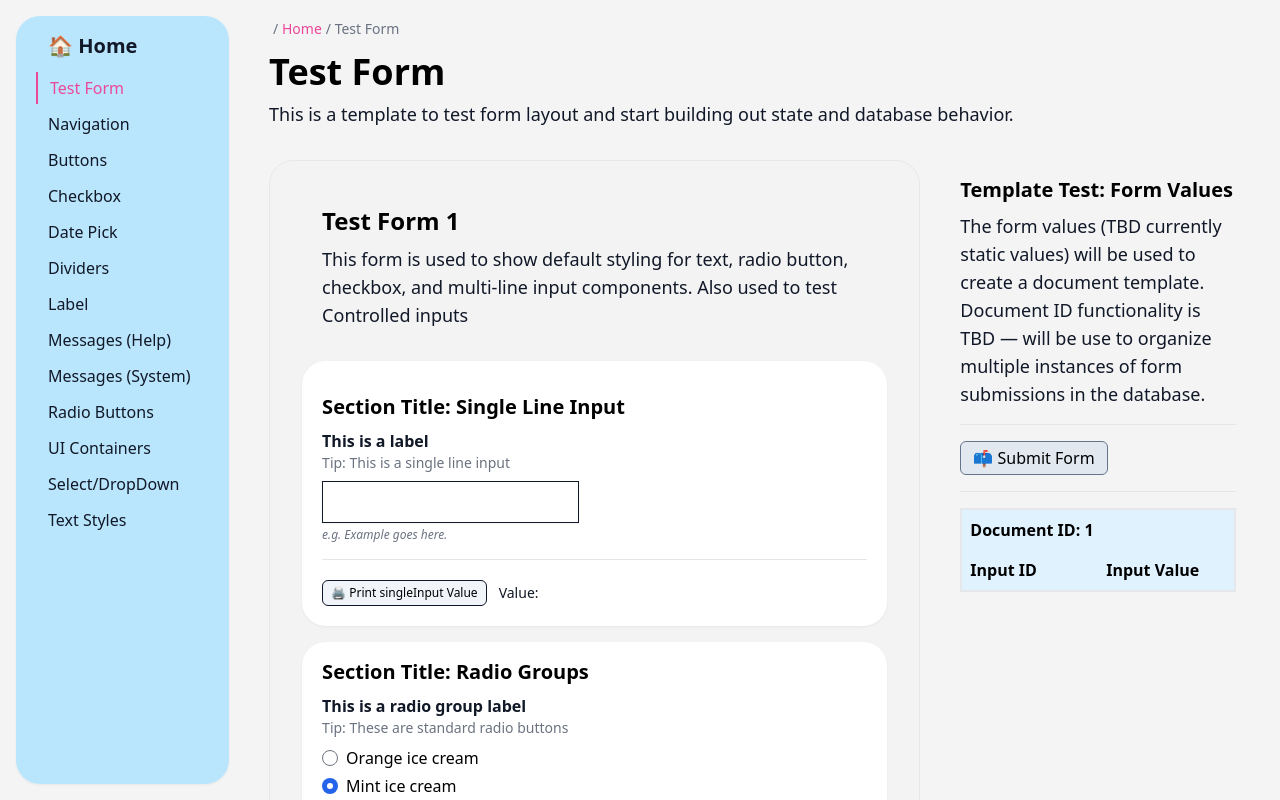
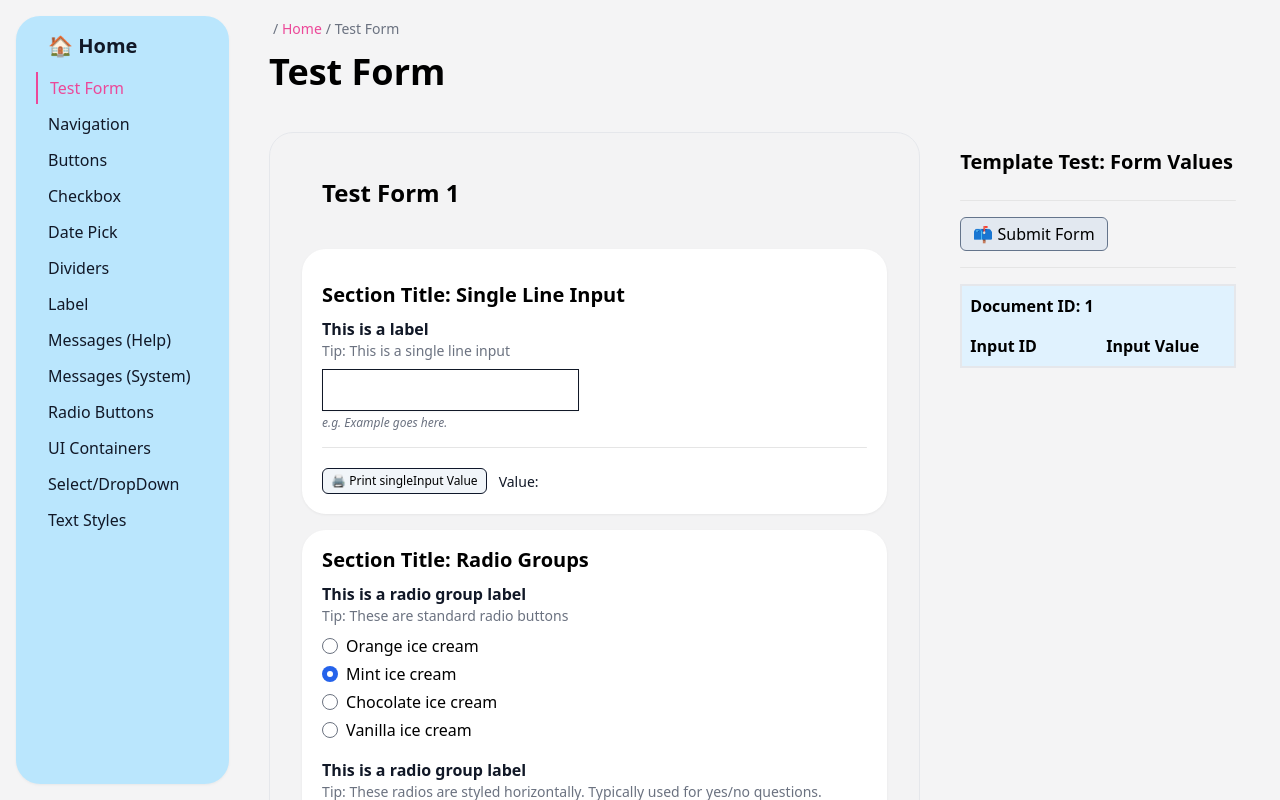
Before and after one commit to tayv/Project-Bubblegum, a Next.js app: page /forms/test-form in a window 1280 px wide. Built offline with nearby package versions, Linux system fonts and the light colour scheme.

Commit message:
Setup refactored Paragraph

```diff
--- /dev/null
+++ b/components/layout/Paragraph copy.tsx
@@ -0,0 +1,46 @@
+import { FC, ReactNode } from 'react'
+
+export type ParagraphProps = {
+    size: "small" | "standard" | "large",
+    text: string | number,
+    type?: "primary" | "secondary",
+    id?: string
+    children?: ReactNode
+}
+
+const Paragraph: FC<ParagraphProps> = ({
+    text,
+    size,
+    type = "primary",
+    ...props
+}) => {
+
+    const renderParagraph = ({size, text, type, ...props}: ParagraphProps) => {
+
+      switch (size) {
+        case "small":
+          return (type==="primary") && <p className="text-sm text-gray-900">{text}{props.children}</p> || (type==="secondary") && <p className="text-sm text-gray-300">{text}{props.children}</p>
+
+        case "standard":
+          return (type==="primary") && <p className= "text-lg text-gray-900">{text}{props.children}</p> || (type==="secondary") && <p className="text-gray-300">{text}{props.children}</p>
+
+        case "large":
+          return (type==="primary") && <p className="text-xl text-gray-900">{text}{props.children}</p> || (type==="secondary") && <p className="text-lg text-gray-300">{text}{props.children}</p>
+
+        default:
+          return null
+    }
+  }
+
+  return (
+    <>
+      { renderParagraph({size, text, type, ...props}) }
+    </>
+  )
+}
+
+export default Paragraph
+
+
+// Need to use function expression to render a switch statement in react.
+  // See https://stackoverflow.com/questions/55237619/expression-expected-in-react-using-switch-statement
--- a/components/layout/Paragraph.tsx
+++ b/components/layout/Paragraph.tsx
@@ -1,46 +1,65 @@
 import { FC, ReactNode } from 'react'
+import classNames from 'classnames'
 
 export type ParagraphProps = {
-    size: "small" | "standard" | "large",
-    text: string | number,
-    type?: "primary" | "secondary",
-    id?: string
-    children?: ReactNode
+  children: ReactNode
+  size?: ParagraphSize
+  style?: ParagraphStyle
+  space?: ParagraphSpace
+  className?: string
+}
+
+type ParagraphSize = "xsmall" | "small" | "standard" | "large" | "xlarge" | "xxlarge" | "xxxlarge" | "override"
+const paragraphSizeMap: {[key in ParagraphSize]: string} = {
+  xsmall: "text-xs", // prop specific css styles go here
+  small: "text-sm",
+  standard: "text-base",
+  large: "text-lg",
+  xlarge: "text-xl",
+  xxlarge: "text-2xl",
+  xxxlarge: "text-3xl",
+  override: ""
+}
+
+type ParagraphStyle = "primary" | "secondary" | "override"
+const paragraphStyleMap: {[key in ParagraphStyle]: string} = {
+  primary: "text-gray-900", // prop specific css styles go here
+  secondary: "text-gray-300",
+  override: ""
+}
+
+type ParagraphSpace = "tight" | "snug" | "normal" | "relaxed" | "loose" | "none" | "override"
+const paragraphSpaceMap: {[key in ParagraphSpace]: string} = {
+  tight: "leading-tight",
+  snug: "leading-snug",
+  normal: "leading-normal",
+  relaxed: "leading-relaxed",
+  loose: "leading-loose",
+  none: "leading-none",
+  override: ""
 }
 
 const Paragraph: FC<ParagraphProps> = ({
-    text,
-    size,
-    type = "primary",
-    ...props
+  size = "standard",
+  space = "normal",
+  style = "primary",
+  className = "",
+  children
 }) => {
 
-    const renderParagraph = ({size, text, type, ...props}: ParagraphProps) => {
-
-      switch (size) {
-        case "small":
-          return (type==="primary") && <p className="text-sm text-gray-900">{text}{props.children}</p> || (type==="secondary") && <p className="text-sm text-gray-300">{text}{props.children}</p>
-
-        case "standard":
-          return (type==="primary") && <p className= "text-lg text-gray-900">{text}{props.children}</p> || (type==="secondary") && <p className="text-gray-300">{text}{props.children}</p>
-
-        case "large":
-          return (type==="primary") && <p className="text-xl text-gray-900">{text}{props.children}</p> || (type==="secondary") && <p className="text-lg text-gray-300">{text}{props.children}</p>
-
-        default:
-          return null
-    }
-  }
-
   return (
-    <>
-      { renderParagraph({size, text, type, ...props}) }
-    </>
+    <div className={
+      classNames([
+        "", // standard css styles
+        paragraphSizeMap[size], // dynamically set styling based on padding prop
+        paragraphSpaceMap[space],
+        paragraphStyleMap[style],
+        className // custom styling passed as prop
+      ])
+    }>
+      {children}
+    </div>
   )
 }
 
 export default Paragraph
-
-
-// Need to use function expression to render a switch statement in react.
-  // See https://stackoverflow.com/questions/55237619/expression-expected-in-react-using-switch-statement
--- a/pages/forms/test-form.tsx
+++ b/pages/forms/test-form.tsx
@@ -89,12 +89,9 @@ const TestForm: FC = () => {
           🖨️ Print {inputID} Value
         </button>
         {rhfGetVal === undefined ? (
-        <Paragraph size="small" text="Value is undefined" />
+        <Paragraph size="small"> Value is undefined </Paragraph>
       ) : (
-        <Paragraph
-          size="small"
-          text={`Value: ${rhfGetVal}`}
-        />
+        <Paragraph size="small">{`Value: ${rhfGetVal}`}</Paragraph>
       )}
       </div>
     );
```
